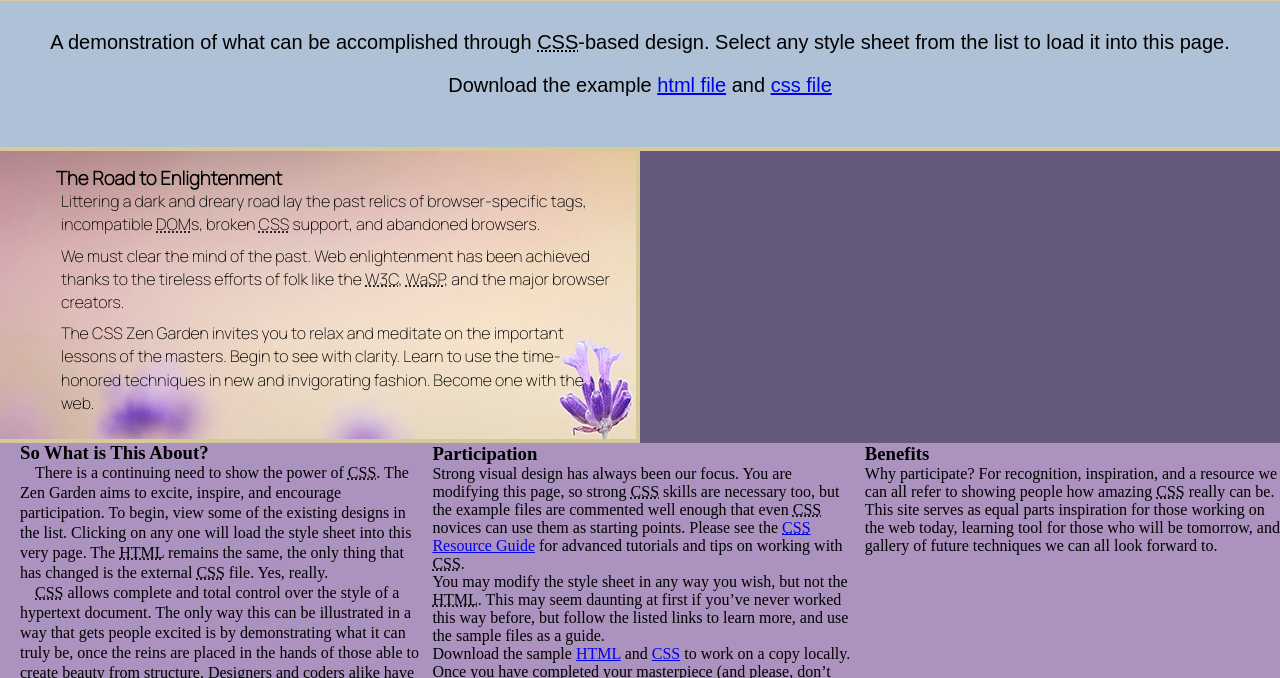
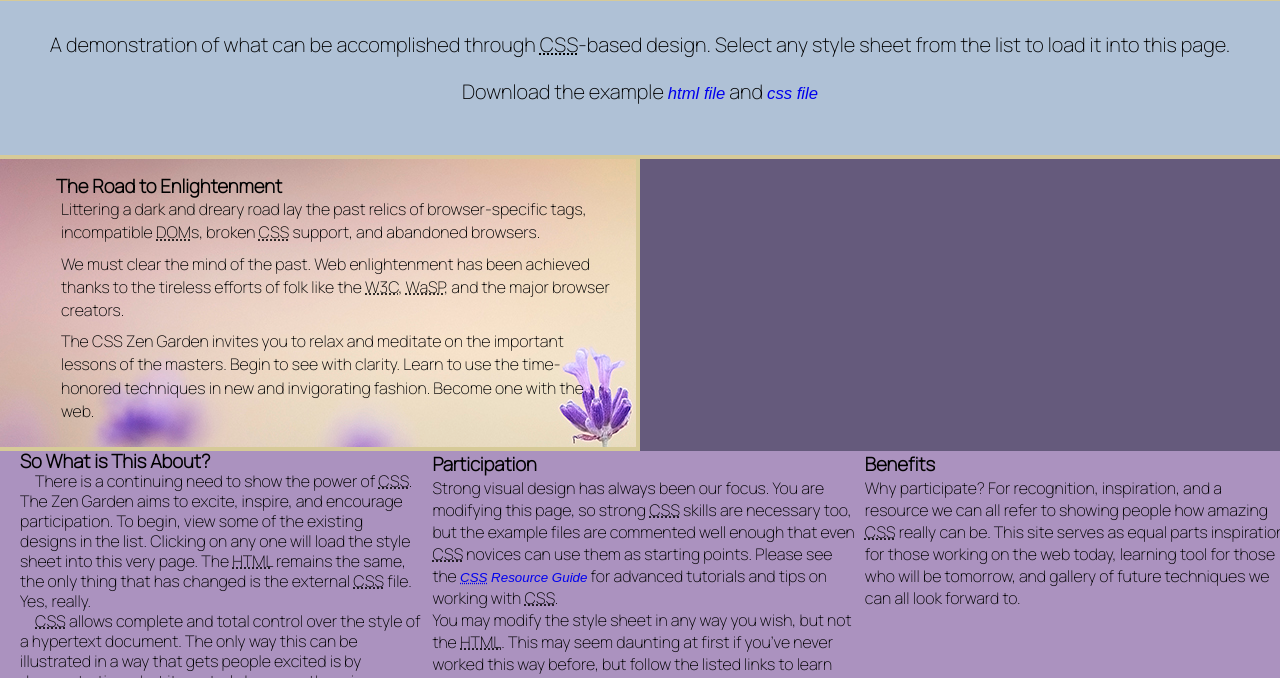
Before and after one commit to kylejames1998/KyleJames1998.github.io, a plain HTML site: page index.html in a window 1280 px wide. Shown: the part 98-776 px from the top of the page. Drawn offline with Linux system fonts and the light colour scheme; a web font is replaced by a local one.

Commit message:
changed font family on multiple elements

```diff
--- a/style.css
+++ b/style.css
@@ -42,15 +42,18 @@ aside {
    grid-area: explanation;
    margin-left: 20px;
    line-height: 125%;
+   font-family: 'Manrope', sans-serif;
 }
 .explanation p {
    text-indent: 15px;
 }
 .participation {
    grid-area: participation;
+   font-family: 'Manrope', sans-serif;
 }
 .benefits {
    grid-area: benefits;
+   font-family: 'Manrope', sans-serif;
 }
 
 /* header styles */
@@ -74,7 +77,7 @@ h2 {
    padding: 1.5em;
    background-color: #AFC1D6;
    border-bottom: 4px solid #D6CA98;
-   font-family: 'Saira Extra Condensed', sans-serif;
+   font-family: 'Manrope', sans-serif;
    font-size: 20px;
 }
 .summary p {
@@ -116,7 +119,17 @@ footer a {
    font-family: 'Varela Round', sans-serif;
 
 }
-footer a:hover {
+/* Link styles */
+ a:hover {
    background-color: #655A7C;
    border: 1px solid black;
 }
+ a:visited {
+   color: purple;
+}
+a {
+   text-decoration: none;
+   font-style: italic;
+   font-family: 'Varela Round', sans-serif;
+   font-size: smaller;
+}
```
